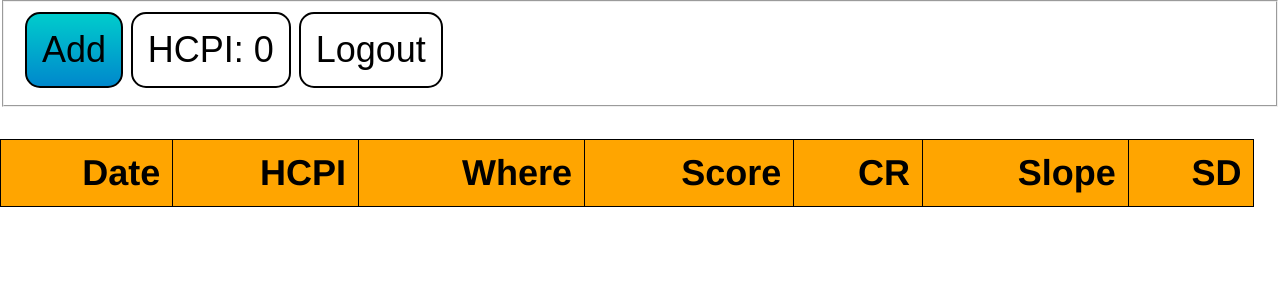
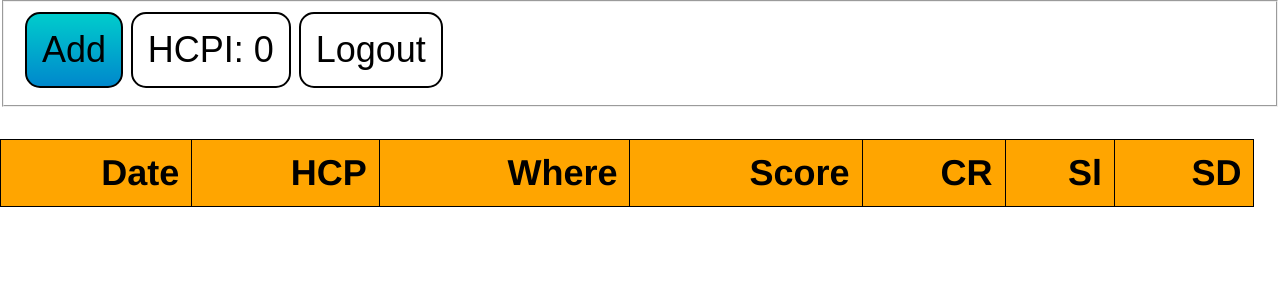
Before and after one commit to wolfmuel/hcpi, a Django app: page /hhs/ in a window 1280 px wide. Shown: the top 300 px of the page. Run offline with Django 3.2, Linux system fonts and the light colour scheme; a user stored in the database is signed in; data comes from the database, SQL or seed files in the repository; lists and menus that the app fills with data are empty.

Commit message:
adapting callall script

```diff
--- a/hhs/templates/hhs/index.html
+++ b/hhs/templates/hhs/index.html
@@ -37,11 +37,11 @@
       <thead>
 	<tr style="background-color: orange">
 	  <th style="text-align:right;">Date</th>
-	  <th style="text-align:right;">HCPI</th>
+	  <th style="text-align:right;">HCP</th>
 	  <th style="text-align:right;">Where</th>
 	  <th style="text-align:right;">Score</th>
 	  <th style="text-align:right;">CR</th>
-	  <th style="text-align:right;">Slope</th>
+	  <th style="text-align:right;">Sl</th>
 	  <th style="text-align:right;">SD</th>
 	</tr>
       </thead>
```
